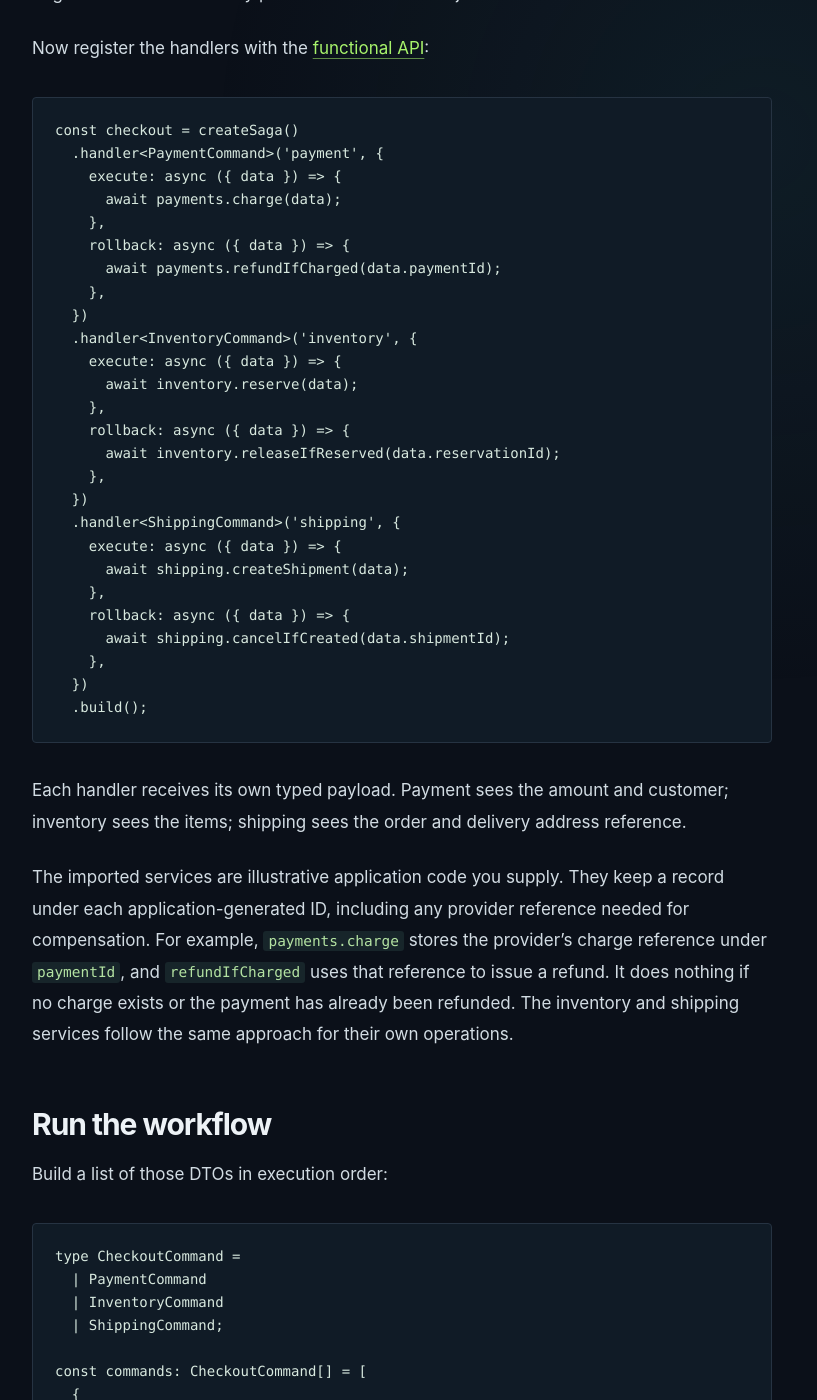
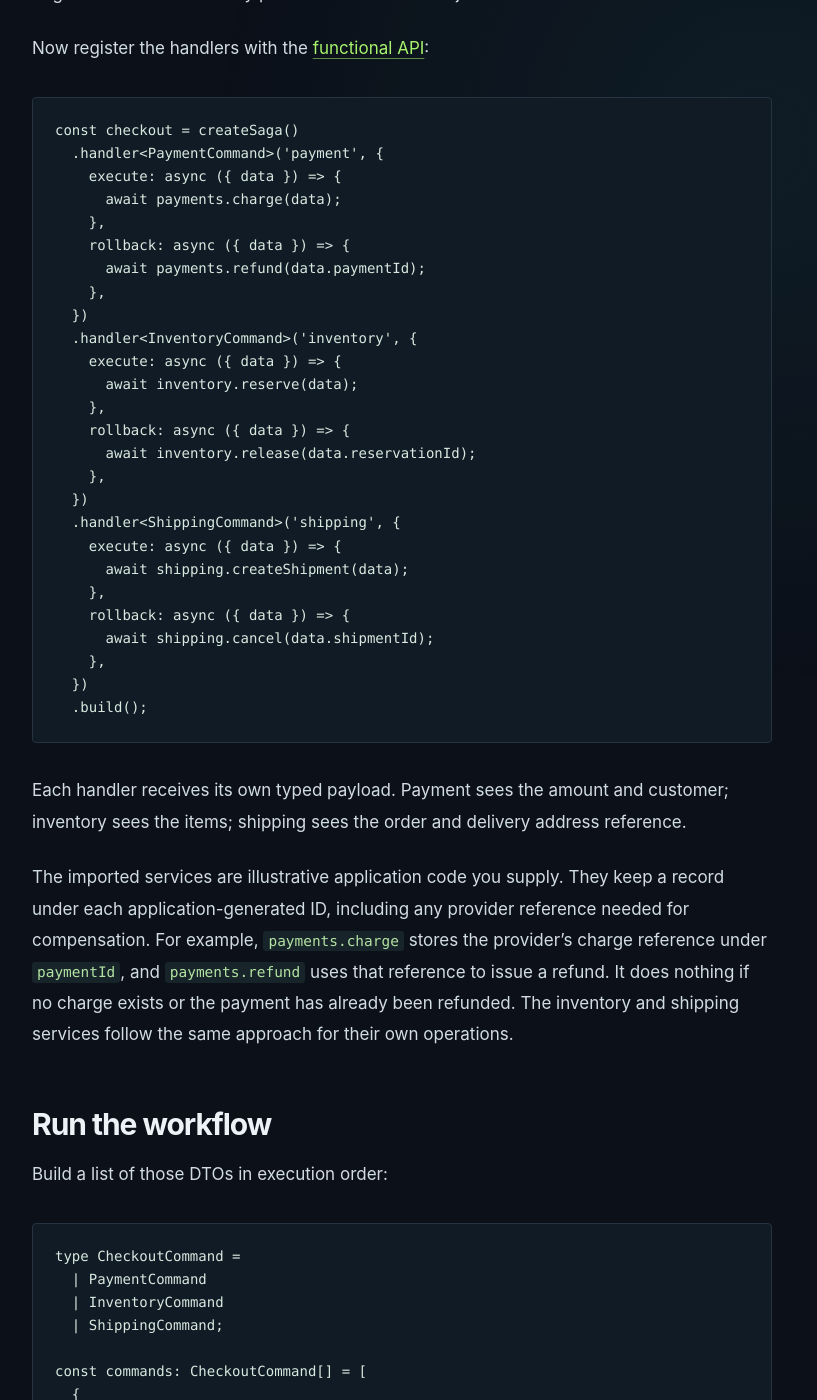
Before and after one commit to tom-dorofeyev/tom-dorofeyev.github.io, a Jekyll site: the page built from _posts/2026-10-30-sagalicious-orchestration-based-sagas.md, in a window 1280 px wide and 1400 px high, scrolled down 3350 px. Shown: the whole window, without its empty margins (238-1055 px from the left). Built offline with Jekyll 4.4.1, drawn with Linux system fonts in a browser that asks for light colours.

Commit message:
corrected code examples

```diff
--- a/_posts/2026-10-30-sagalicious-orchestration-based-sagas.md
+++ b/_posts/2026-10-30-sagalicious-orchestration-based-sagas.md
@@ -80,7 +80,7 @@ const checkout = createSaga()
       await payments.charge(data);
     },
     rollback: async ({ data }) => {
-      await payments.refundIfCharged(data.paymentId);
+      await payments.refund(data.paymentId);
     },
   })
   .handler<InventoryCommand>('inventory', {
@@ -88,7 +88,7 @@ const checkout = createSaga()
       await inventory.reserve(data);
     },
     rollback: async ({ data }) => {
-      await inventory.releaseIfReserved(data.reservationId);
+      await inventory.release(data.reservationId);
     },
   })
   .handler<ShippingCommand>('shipping', {
@@ -96,7 +96,7 @@ const checkout = createSaga()
       await shipping.createShipment(data);
     },
     rollback: async ({ data }) => {
-      await shipping.cancelIfCreated(data.shipmentId);
+      await shipping.cancel(data.shipmentId);
     },
   })
   .build();
@@ -104,7 +104,7 @@ const checkout = createSaga()
 
 Each handler receives its own typed payload. Payment sees the amount and customer; inventory sees the items; shipping sees the order and delivery address reference.
 
-The imported services are illustrative application code you supply. They keep a record under each application-generated ID, including any provider reference needed for compensation. For example, `payments.charge` stores the provider's charge reference under `paymentId`, and `refundIfCharged` uses that reference to issue a refund. It does nothing if no charge exists or the payment has already been refunded. The inventory and shipping services follow the same approach for their own operations.
+The imported services are illustrative application code you supply. They keep a record under each application-generated ID, including any provider reference needed for compensation. For example, `payments.charge` stores the provider's charge reference under `paymentId`, and `payments.refund` uses that reference to issue a refund. It does nothing if no charge exists or the payment has already been refunded. The inventory and shipping services follow the same approach for their own operations.
 
 ## Run the workflow
 
```
